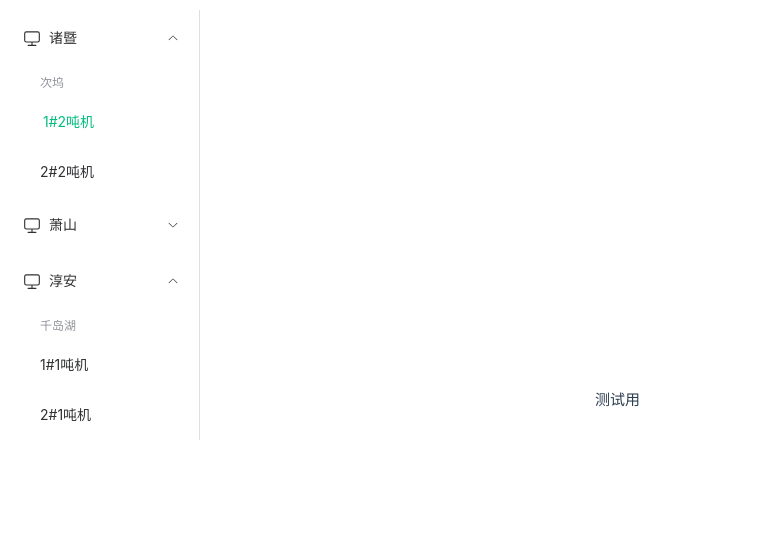
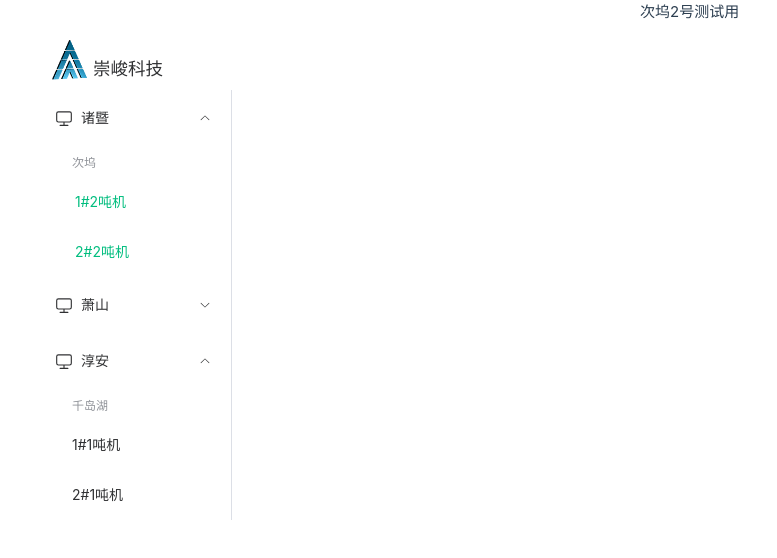
Before and after one commit to tlyhgx/vueIOT, a Vue app: page /cw1_2 in a window 1280 px wide. Shown: the top 558 px of the page, without its empty margins (0-777 px from the left). Built offline with nearby package versions, Linux system fonts and the light colour scheme.

Commit message:
调整 左侧栏

```diff
--- a/index.html
+++ b/index.html
@@ -1,10 +1,10 @@
-<!DOCTYPE html>
+<!doctype html>
 <html lang="en">
   <head>
-    <meta charset="UTF-8">
-    <link rel="icon" href="/favicon.ico">
-    <meta name="viewport" content="width=device-width, initial-scale=1.0">
-    <title>Vite App</title>
+    <meta charset="UTF-8" />
+    <link rel="icon" href="/cj.ico" />
+    <meta name="viewport" content="width=device-width, initial-scale=1.0" />
+    <title>崇峻物联</title>
   </head>
   <body>
     <div id="app"></div>
--- a/src/assets/main.css
+++ b/src/assets/main.css
@@ -1,7 +1,7 @@
 @import './base.css';
 
 #app {
-  max-width: 1280px;
+  /* max-width: 1280px; */
   margin: 0 auto;
   padding: 2rem;
   font-weight: normal;
@@ -23,7 +23,8 @@ a,
 
 @media (min-width: 1024px) {
   body {
-    display: flex;
+    /* display: flex; */
+    /* display: block; */
     place-items: center;
   }
 
--- a/src/components/MainView.vue
+++ b/src/components/MainView.vue
@@ -1,8 +1,14 @@
 <template>
-  <div class="full-width common-layout">
-    <el-container class="layout-container">
+  <div class="common-layout">
+    <el-container >
       <el-aside class="aside">
-        <el-scrollbar>
+        <section class="logoSection" >
+           <img alt="Vue logo" class="logo" src="@/assets/CJlogo.png" width="35" height="40"  />
+           <h3  style="position: relative;top:15px;left:6px">崇峻科技</h3>
+          </section>
+        <!-- <el-scrollbar> -->
+
+
           <el-menu :default-openeds="['1', '3']">
             <el-sub-menu index="1">
               <template #title>
@@ -10,10 +16,12 @@
               </template>
               <el-menu-item-group>
                 <template #title>次坞</template>
-                <el-menu-item index="1-1"
-                  ><RouterLink to="/cw1_2">1#2吨机</RouterLink>
+                <el-menu-item index="1-1">
+                  <RouterLink to="/cw1_1">1#2吨机</RouterLink>
                 </el-menu-item>
-                <el-menu-item index="1-2">2#2吨机</el-menu-item>
+                <el-menu-item index="1-2">
+                  <RouterLink to="/cw1_2">2#2吨机</RouterLink>
+                </el-menu-item>
               </el-menu-item-group>
             </el-sub-menu>
             <el-sub-menu index="2">
@@ -32,7 +40,7 @@
               </el-menu-item-group>
             </el-sub-menu>
           </el-menu>
-        </el-scrollbar>
+        <!-- </el-scrollbar> -->
       </el-aside>
       <el-main class="custom-main"></el-main>
     </el-container>
@@ -51,30 +59,11 @@ import { Monitor } from '@element-plus/icons-vue'
 // const tableData = ref(Array.from({ length: 20 }).fill(item))
 </script>
 <style scoped>
-.full-width {
-  width: 100vw; /* 将父元素高度设置为100%屏幕高度 */
-  height: 100vh;
-  position: absolute;
-  top: 10px;
-  left: 0px;
-}
-.layout-container {
-  width: 100%;
-  /* display: flex;
-  justify-content: flex-start; */
-  /* justify-content: start; */
 
-  /* display: inline flex; */
-
-  /* position: relative; */
-  /* top: 10px; */
-
-  /* background-color: var(--el-color-primary-light-7); */
-  /* color: var(--el-text-color-primary); */
-}
 .aside {
   color: var(--el-text-color-primary);
 
+  height: 100vh;
   width: 200px;
   /* background: var(--el-color-primary-light-8); */
 }
@@ -83,6 +72,13 @@ import { Monitor } from '@element-plus/icons-vue'
 
   width: calc(100% - 240px);
 
-  height: 95vh;
+  height: 100vh;
+}
+
+.logoSection{
+  display:flex;
+  /* justify-content: center; */
+  padding: 40px 0 10px 20px;
+
 }
 </style>
--- a/src/router/index.ts
+++ b/src/router/index.ts
@@ -1,5 +1,7 @@
-import N1Device from '@/views/N1Device.vue'
+import CW1_1Device from '@/views/CW1_1Device.vue'
+import CW1_2Device from '@/views/CW1_2Device.vue'
 import { createRouter, createWebHistory } from 'vue-router'
+import Test1View from '../views/Test1View.vue'
 // import HomeView from '../views/HomeView.vue'
 
 // import AboutView from '@/views/AboutView.vue'
@@ -7,15 +9,20 @@ import { createRouter, createWebHistory } from 'vue-router'
 const router = createRouter({
   history: createWebHistory(import.meta.env.BASE_URL),
   routes: [
-    // {
-    //   path: '/',
-    //   name: 'home',
-    //   component: HomeView
-    // },
+    {
+      path: '/test1',
+      name: 'test1',
+      component: Test1View
+    },
+    {
+      path: '/cw1_1',
+      name: 'cw1_1',
+      component: CW1_1Device
+    },
     {
       path: '/cw1_2',
       name: 'cw1_2',
-      component: N1Device
+      component: CW1_2Device
     },
     {
       path: '/about',
--- /dev/null
+++ b/src/views/CW1_1Device.vue
@@ -0,0 +1,3 @@
+<template>
+  <p>次坞1号测试用</p>
+</template>
--- /dev/null
+++ b/src/views/CW1_2Device.vue
@@ -0,0 +1,3 @@
+<template>
+  <p>次坞2号测试用</p>
+</template>
--- a/src/views/N1Device.vue
+++ /dev/null
@@ -1,3 +0,0 @@
-<template>
-  <p>测试用</p>
-</template>
--- /dev/null
+++ b/src/views/Test1View.vue
@@ -0,0 +1,5 @@
+<template>
+  <!-- <p>测试1用</p> -->
+  <h1>This is a Heading</h1>
+  <p>This is a paragraph.</p>
+</template>
```
Also changed, not shown: src/assets/CJlogo.png (added), 1 other file (tests, documents, lock files or other folders).
